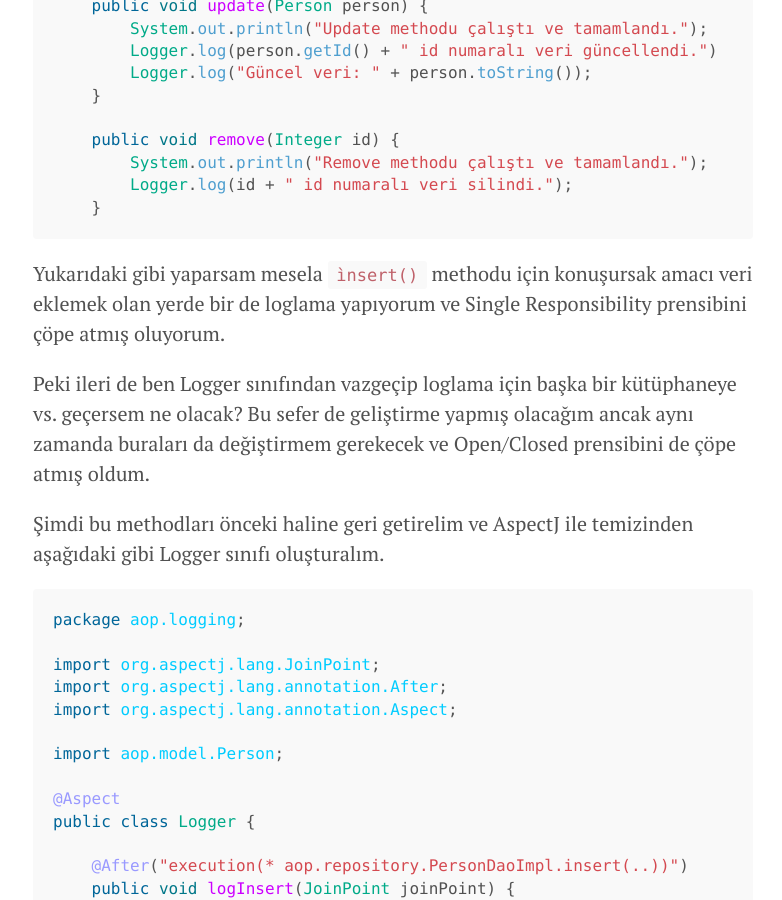
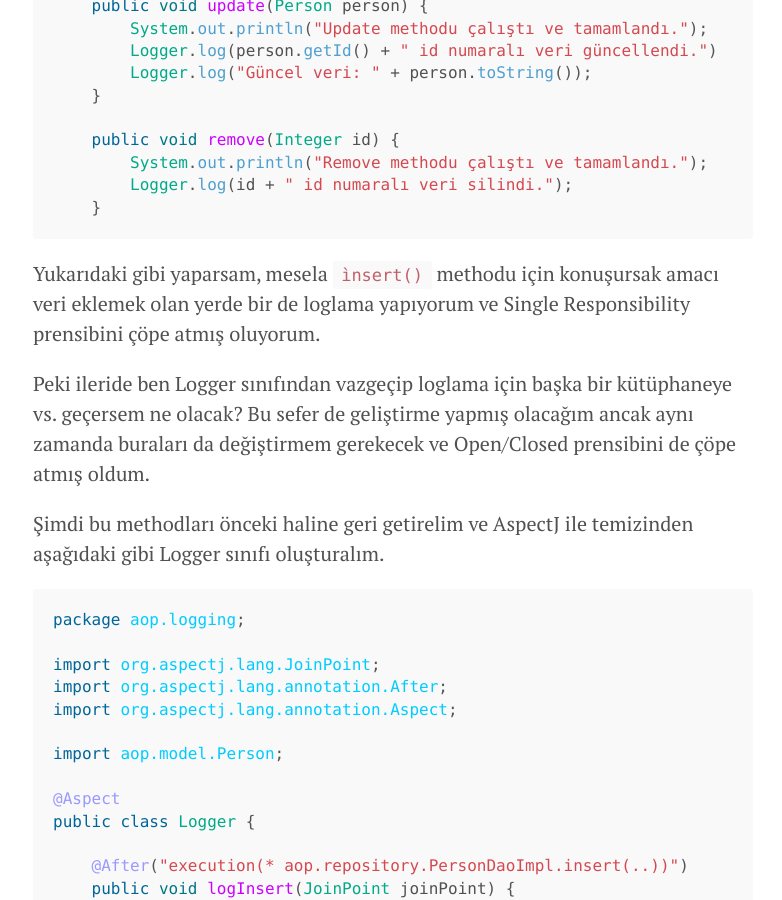
Before and after one commit to cemasma/cemasma-blog, a Jekyll site: the page built from _posts/2017-06-09-java-aop.md, in a window 1280 px wide and 900 px high, scrolled down 8812 px. Shown: the whole window, without its empty margins (247-1029 px from the left). Built offline with Jekyll 4.4.1, drawn with Linux system fonts in a browser that asks for light colours.

Commit message:
typo fix

````diff
--- a/_posts/2017-06-09-java-aop.md
+++ b/_posts/2017-06-09-java-aop.md
@@ -321,9 +321,9 @@ Bu sınıfta ben insert, update, remove methodları çalıştığında bunları
     }
 ```
 
-Yukarıdaki gibi yaparsam mesela ``ìnsert()`` methodu için konuşursak amacı veri eklemek olan yerde bir de loglama yapıyorum ve Single Responsibility prensibini çöpe atmış oluyorum.
+Yukarıdaki gibi yaparsam, mesela ``ìnsert()`` methodu için konuşursak amacı veri eklemek olan yerde bir de loglama yapıyorum ve Single Responsibility prensibini çöpe atmış oluyorum.
 
-Peki ileri de ben Logger sınıfından vazgeçip loglama için başka bir kütüphaneye vs. geçersem ne olacak? Bu sefer de geliştirme yapmış olacağım ancak aynı zamanda buraları da değiştirmem gerekecek ve Open/Closed prensibini de çöpe atmış oldum.
+Peki ileride ben Logger sınıfından vazgeçip loglama için başka bir kütüphaneye vs. geçersem ne olacak? Bu sefer de geliştirme yapmış olacağım ancak aynı zamanda buraları da değiştirmem gerekecek ve Open/Closed prensibini de çöpe atmış oldum.
 
 Şimdi bu methodları önceki haline geri getirelim ve AspectJ ile temizinden aşağıdaki gibi Logger sınıfı oluşturalım.
 
````
